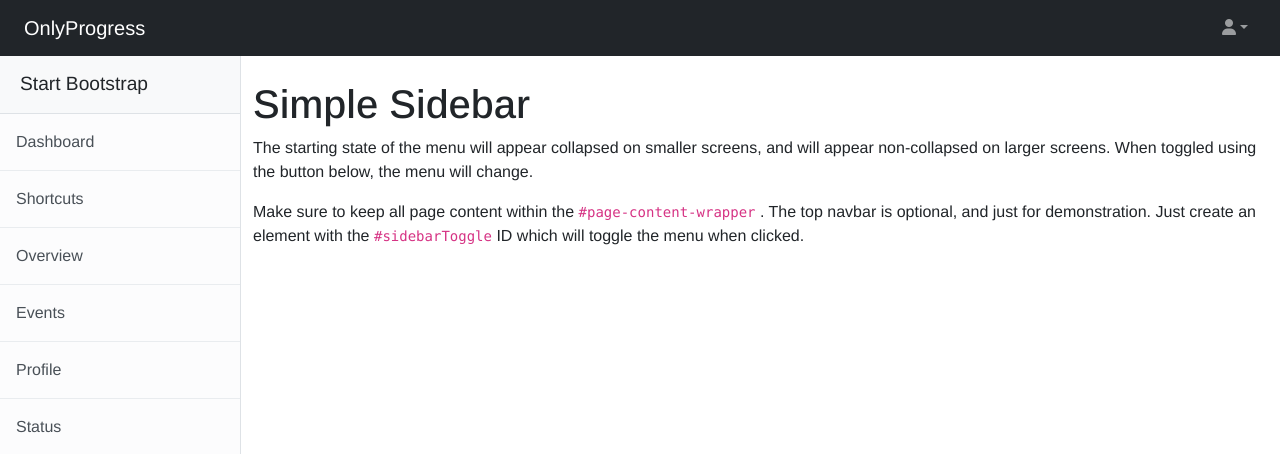
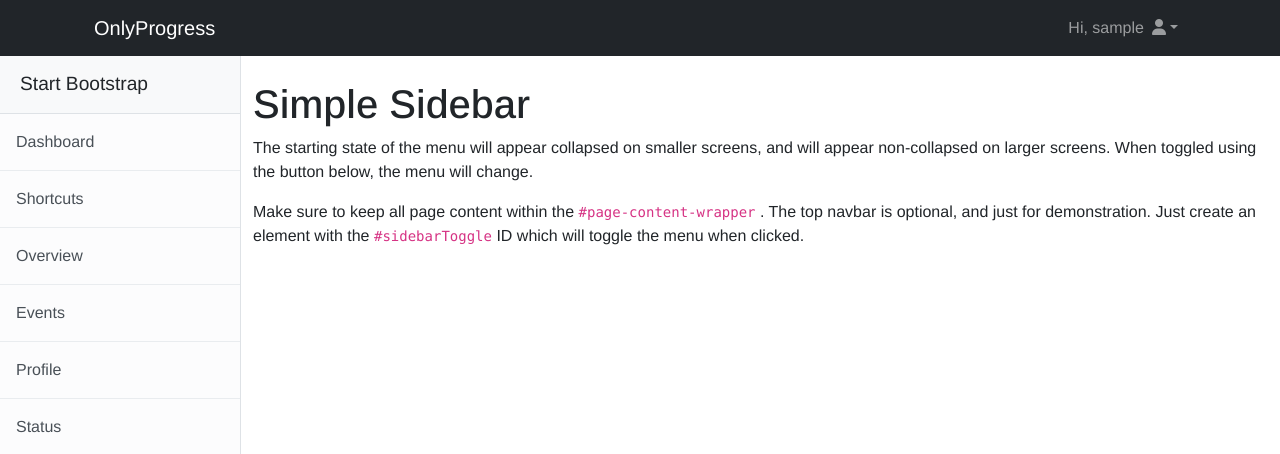
Before and after one commit to Cozynosky/OnlyProgress, a Django app: page /account/dashboard/ in a window 1280 px wide. Shown: the top 454 px of the page. Run offline with Django 4.2, Linux system fonts and the light colour scheme; the visitor is signed in with stand-in values (Sample User, id 1); some libraries are stand-ins or nearby versions.

Commit message:
quick fix

```diff
--- a/templates/base.html
+++ b/templates/base.html
@@ -16,7 +16,7 @@
         <main class="flex-shrink-0">
             <!-- Navigation-->
             <nav class="navbar navbar-expand navbar-dark bg-dark">
-                <div class="d-flex px-4 w-100">
+                <div class="container px-4">
                     <a class="navbar-brand" href="{% url 'home' %}">OnlyProgress</a>
                     <button class="navbar-toggler" type="button" data-bs-toggle="collapse" data-bs-target="#navbarSupportedContent" aria-controls="navbarSupportedContent" aria-expanded="false" aria-label="Toggle navigation"><span class="navbar-toggler-icon"></span></button>
                     <div class="collapse navbar-collapse" id="navbarSupportedContent">
@@ -26,7 +26,7 @@
                             <li class="nav-item"><a class="nav-link" href="{% url 'account:register_user' %}">Register</a></li>
                             {% else %}
                             <li class="nav-item dropdown">
-                                <a class="nav-link dropdown-toggle" id="navbarDropdown" href="#" role="button" data-bs-toggle="dropdown" aria-haspopup="true" aria-expanded="false"><i class="fa-solid fa-user"></i></a>
+                                <a class="nav-link dropdown-toggle" id="navbarDropdown" href="#" role="button" data-bs-toggle="dropdown" aria-haspopup="true" aria-expanded="false">Hi, {{user.username}}<i class="fa-solid fa-user ps-2"></i></a>
                                 <div class="dropdown-menu dropdown-menu-end" aria-labelledby="navbarDropdown">
                                     <a class="dropdown-item" href="{% url 'account:dashboard' %}">Dashboard</a>
                                     <div class="dropdown-divider"></div>
```
